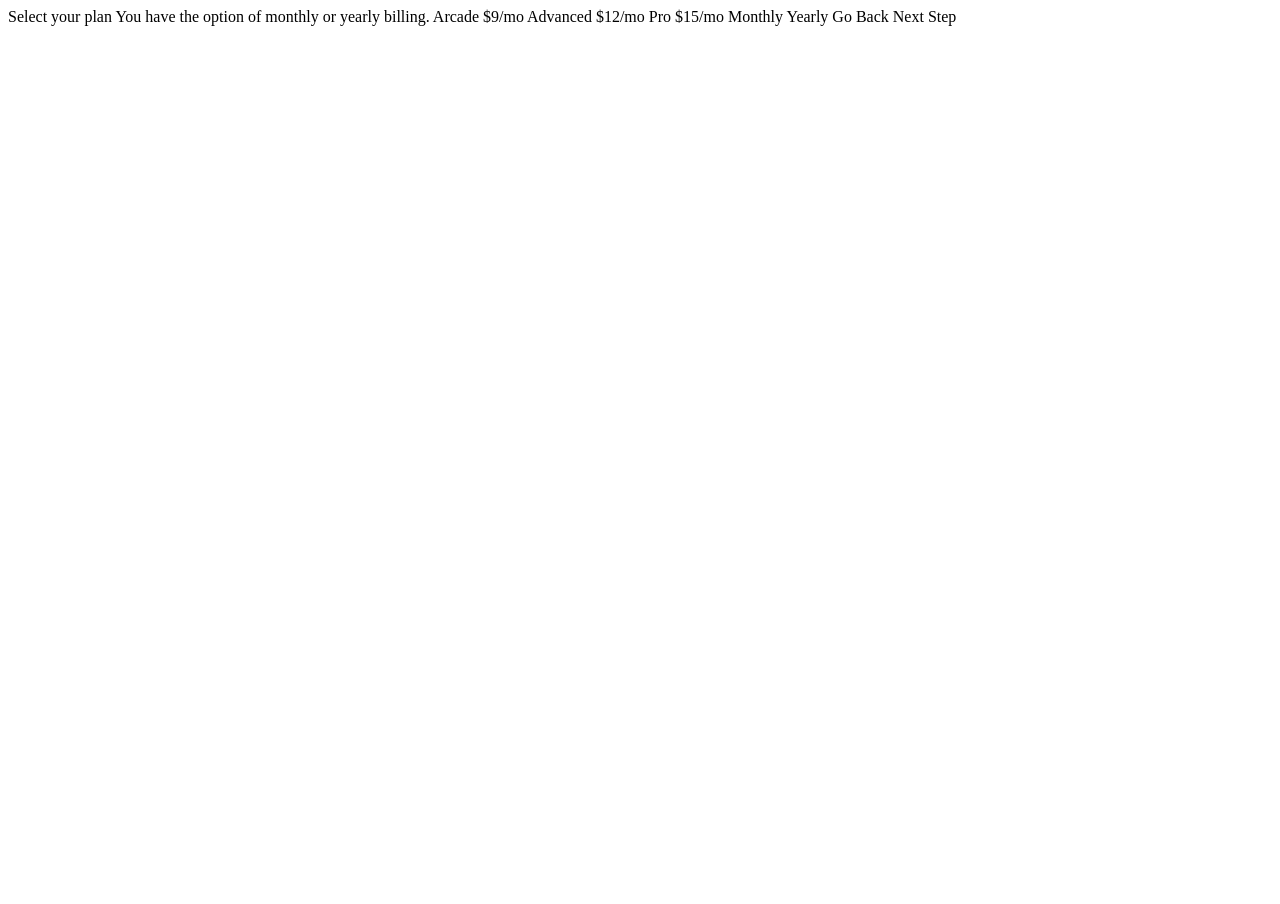
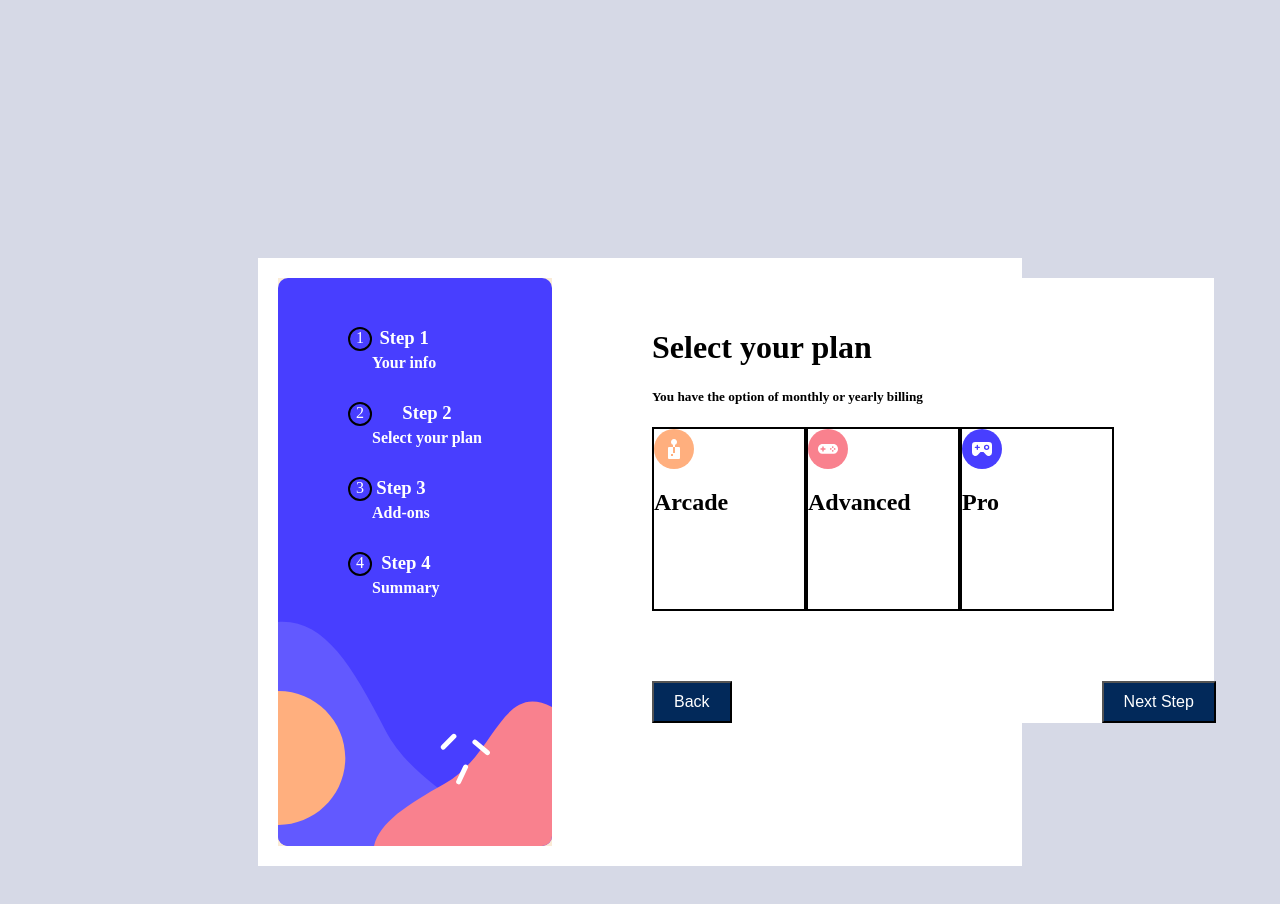
Before and after one commit to arthurchina92/frontendMentor-MultiStepForm, a plain HTML site: page step2.html in a window 1280 px wide. Before the commit the page ends 800 px from the top, so only its background shows below. Drawn offline with Linux system fonts and the light colour scheme.

Commit message:
Step 2 page

```diff
--- a/main.js
+++ b/main.js
@@ -3,3 +3,9 @@ const nextStepButton = document.getElementById("personal-info-button");
 nextStepButton.addEventListener("click", function () {
   window.location.href = "step2.html";
 });
+
+const backStepButton2 = document.getElementById("back-button-step2");
+
+backStepButton2.addEventListener("click", function () {
+  window.location.href = "index.html";
+});
--- a/step2.html
+++ b/step2.html
@@ -3,14 +3,76 @@
     <meta charset="UTF-8" />
     <meta name="viewport" content="width=device-width, initial-scale=1.0" />
     <title>Document</title>
+    <link rel="stylesheet" href="styles.css" />
   </head>
   <body>
     <!-- Step 2 start -->
-    <div>
-      Select your plan You have the option of monthly or yearly billing. Arcade
-      $9/mo Advanced $12/mo Pro $15/mo Monthly Yearly Go Back Next Step
+    <div class="card-container">
+      <div class="main-container">
+        <div class="image-container">
+          <img
+            src="./assets/images/bg-sidebar-desktop.svg"
+            alt="sideBar"
+            class="sideBar"
+          />
+          <div class="text-overlay">
+            <div class="step-container">
+              <div class="number-container">1</div>
+              <div>
+                <h3>Step 1</h3>
+                <h4>Your info</h4>
+              </div>
+            </div>
+            <div class="step-container">
+              <div class="number-container">2</div>
+              <div>
+                <h3>Step 2</h3>
+                <h4>Select your plan</h4>
+              </div>
+            </div>
+            <div class="step-container">
+              <div class="number-container">3</div>
+              <div>
+                <h3>Step 3</h3>
+                <h4>Add-ons</h4>
+              </div>
+            </div>
+            <div class="step-container">
+              <div class="number-container">4</div>
+              <div>
+                <h3>Step 4</h3>
+                <h4>Summary</h4>
+              </div>
+            </div>
+          </div>
+        </div>
+        <div class="personal-info-container">
+          <div class="personal-info-text">
+            <h1>Select your plan</h1>
+            <h5>You have the option of monthly or yearly billing</h5>
+            <div id="option-container">
+              <div class="option">
+                <img src="./assets/images/icon-arcade.svg" />
+                <h2>Arcade</h2>
+              </div>
+              <div class="option">
+                <img src="./assets/images/icon-advanced.svg" />
+                <h2>Advanced</h2>
+              </div>
+              <div class="option">
+                <img src="./assets/images/icon-pro.svg" />
+                <h2>Pro</h2>
+              </div>
+            </div>
+            <div>
+              <button id="back-button-step2">Back</button>
+              <button id="personal-info-button">Next Step</button>
+            </div>
+          </div>
+        </div>
+      </div>
     </div>
-
+    <script src="main.js"></script>
     <!-- Step 2 end -->
   </body>
 </html>
--- a/styles.css
+++ b/styles.css
@@ -62,6 +62,7 @@ button {
 #personal-info-button {
   margin-top: 70px;
   margin-left: 370px;
+  position: absolute;
 }
 
 .number-container {
@@ -86,3 +87,30 @@ h4 {
   margin-top: 5px;
   margin-bottom: 30px;
 }
+
+#option-container {
+  display: flex;
+  justify-content: space-between;
+}
+
+.option {
+  height: 180px;
+  width: 150px;
+  border: 2px solid #000;
+}
+
+.advanced-option {
+  height: 100px;
+  width: 100px;
+  border: 2px solid #000;
+}
+
+.pro-option {
+  height: 100px;
+  width: 100px;
+  border: 2px solid #000;
+}
+
+#back-button-step2 {
+  margin-top: 70px;
+}
```
